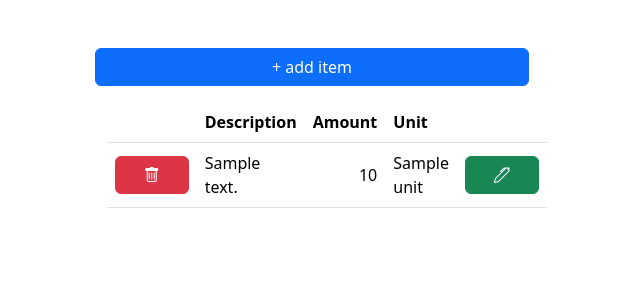
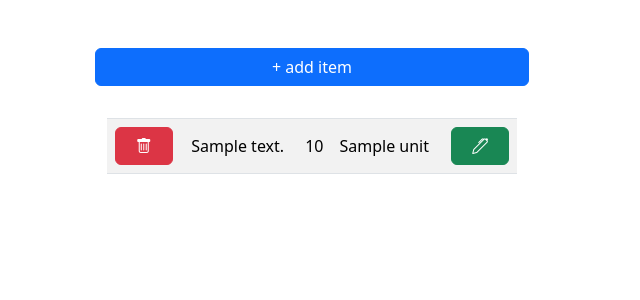
Before and after one commit to CozyBadger/mInventory, a FastAPI app: template templates/index.html in a window 1280 px wide. Shown: the top 300 px of the page, without its empty margins (328-968 px from the left). Run offline with FastAPI, Linux system fonts and the light colour scheme; the template is opened without the code that fills it: most values are stand-ins (such as "Sample title", 1, 10 or a date in 2020); parts of the project's set-up code (start-up, migrations or seed data) failed here and were passed over; some libraries are stand-ins or nearby versions.

Commit message:
fixing typo in table layout and smaller remove / edit buttons

```diff
--- a/templates/index.html
+++ b/templates/index.html
@@ -102,25 +102,25 @@ Storage overview
 		<div class="row justify-content-end pb-3">
 			<button type="button" class="btn btn-primary" data-bs-toggle="modal" data-bs-target="#addItemModal" name="addItem">+ add item</button>
 		</div>
-		<table class="table striped align-middle">
+		<table class="table table-striped align-middle">
 			{% if items is defined and items|length > 0 %}
 			<thead>
 				<tr>
 					<th scope="col"></th>
-					<th scope="col">Description</th>
-					<th class="text-end" scope="col">Amount</th>
-					<th scope="col">Unit</th>
+					<th scope="col"></th>
+					<th class="text-end" scope="col"></th>
+					<th scope="col"></th>
 					<th scope="col"></th>
 				</tr>
 			</thead>
 			<tbody>
 				{% for item in items %}
 				<tr>
-					<td><button type="button" class="btn btn-danger" data-bs-toggle="modal" data-bs-target="#deleteItemModal" data-bs-item-id={{ item.id }} data-bs-item-descr={{ item.description }}><span class="mx-3"><i class="bi bi-trash"></i></span></button></td>
+					<td><button type="button" class="btn btn-danger" data-bs-toggle="modal" data-bs-target="#deleteItemModal" data-bs-item-id={{ item.id }} data-bs-item-descr={{ item.description }}><span class="mx-2"><i class="bi bi-trash"></i></span></button></td>
 					<td>{{ item.description }}</td>
 					<td class="text-end">{{ item.amount }}</td>
 					<td>{{ item.unit }}</td>
-					<td class="text-end"><button type="button" class="btn btn-success" data-bs-toggle="modal" data-bs-target="#editItemModal" data-bs-item-id={{ item.id }} data-bs-item-descr={{ item.description }} data-bs-item-amount={{ item.amount }} data-bs-item-unit={{ item.unit }}><span class="mx-3"><i class="bi bi-pen"></i></span></button></td>
+					<td class="text-end"><button type="button" class="btn btn-success" data-bs-toggle="modal" data-bs-target="#editItemModal" data-bs-item-id={{ item.id }} data-bs-item-descr={{ item.description }} data-bs-item-amount={{ item.amount }} data-bs-item-unit={{ item.unit }}><span class="mx-2"><i class="bi bi-pen"></i></span></button></td>
 				</tr>
 				{% endfor %}
 			</tbody>
```
